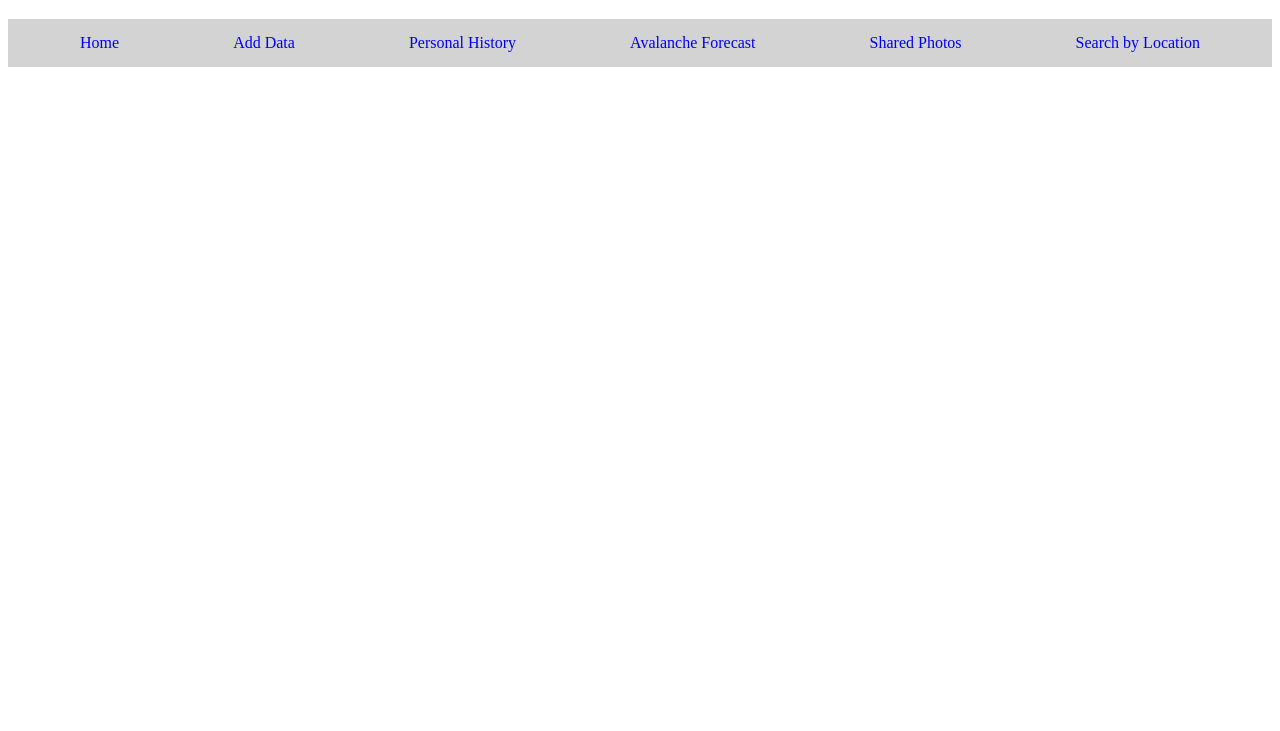
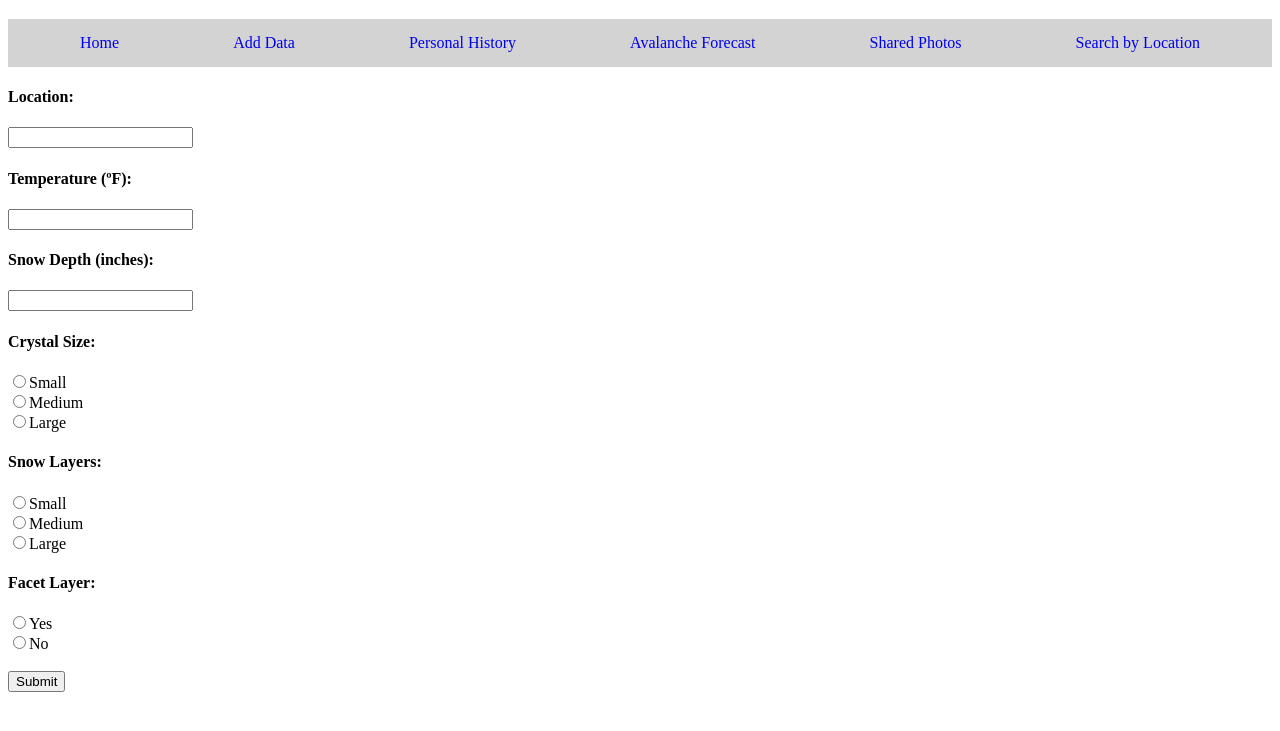
Before and after one commit to sleepvy/team3bestTeam, a plain HTML site: page Project/addData.html in a window 1280 px wide. Shown: the part 61-792 px from the top of the page. Drawn offline with Linux system fonts and the light colour scheme; no server answers.

Commit message:
Basic form

```diff
--- a/Project/addData.html
+++ b/Project/addData.html
@@ -34,6 +34,29 @@
             <li><a href="search.html">Search by Location</a></li>
         </ul>
     </nav>
+
+    <form>
+
+        <h4>Location: </h4>
+        <input type="text" name=location><br>
+        <h4>Temperature (ºF): </h4>
+        <input type="text" name=temp><br>
+        <h4>Snow Depth (inches): </h4>
+        <input type="text" name=snowdepth><br>
+        <h4>Crystal Size:</h4>
+        <input type="radio" name=crystalsize value=small>Small<br>
+        <input type="radio" name=crystalsize value=medium>Medium<br>
+        <input type="radio" name=crystalsize value=large>Large<br>
+        <h4>Snow Layers: </h4>
+        <input type="radio" name=snowlayers value=small>Small<br>
+        <input type="radio" name=snowlayers value=Medium>Medium<br>
+        <input type="radio" name=snowlayers value=Large>Large<br>
+        <h4>Facet Layer: </h4>
+        <input type="radio" name=facetlayer value=yes>Yes<br>
+        <input type="radio" name=facetlayer value=no>No<br><br>
+        <input type="submit" value=Submit style="background-color:green size:15px">
+
+    </form>
 </body>
 
 </html>
```
